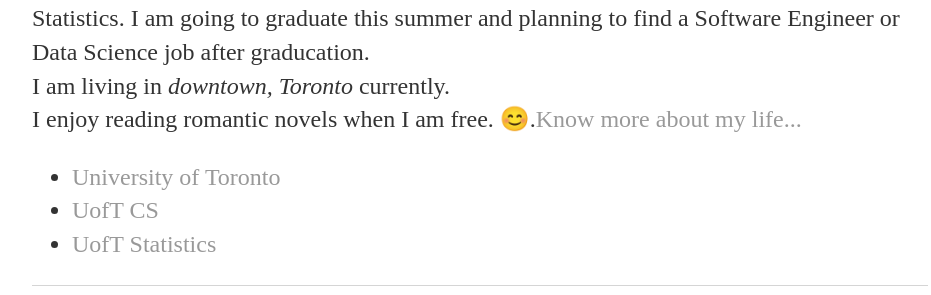
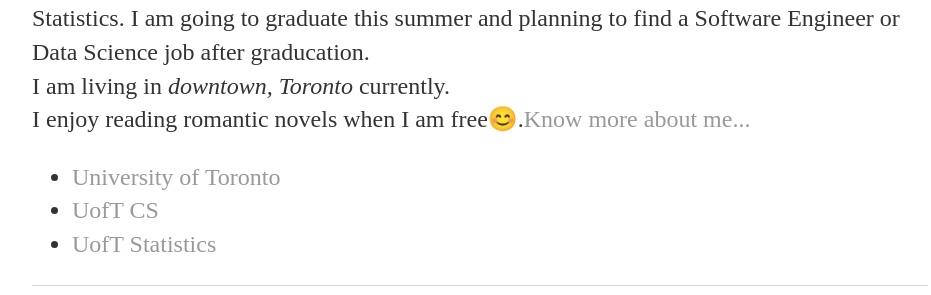
Before and after one commit to wangw218/wangw218.github.io, a Jekyll site: the page built from index.html, in a window 1280 px wide. Shown: the part 233-528 px from the top of the page, without its empty margins (160-1091 px from the left). Built offline with Jekyll 4.4.1, drawn with Linux system fonts in a browser that asks for light colours.

Commit message:
fix small wording

```diff
--- a/index.html
+++ b/index.html
@@ -6,7 +6,7 @@ title: Wen Wang
 	<h1>Hi there, I'm Wen Wang!</h1>
 	<p>I am a fourth year University of Toronto Student and majoring in Computer Science and Statistics. I am going to graduate this summer and planning to find a Software Engineer or Data Science job after graducation.<br>
 	I am living in <em>downtown, Toronto</em> currently. <br>
-	I enjoy reading romantic novels when I am free. &#x1F60a.<a href="/Resume">Know more about my life...</a>  </p>
+	I enjoy reading romantic novels when I am free&#x1F60a.<a href="/Resume">Know more about me...</a>  </p>
 </div><!-- /.blurb -->
 
 <div class="about">
--- a/resume/index.html
+++ b/resume/index.html
@@ -1,10 +1,10 @@
 ---
 layout: default
-title: CV of Wen Wang
+title: Resume of Wen Wang
 ---
 
 	<div class="cv">
-		<a href="https://github.com/wangw218/wangw218.github.io/raw/main/Wen_Resume.pdf" class="download" title="Download Resume as PDF">Download CV</a>
+		<a href="https://github.com/wangw218/wangw218.github.io/raw/main/Wen_Resume.pdf" class="download" title="Download Resume as PDF">Download Resume</a>
 					<h1>Wen Wang</h1>
 					<address>
 					<strong>37 grosvenor st</strong><br>
```
